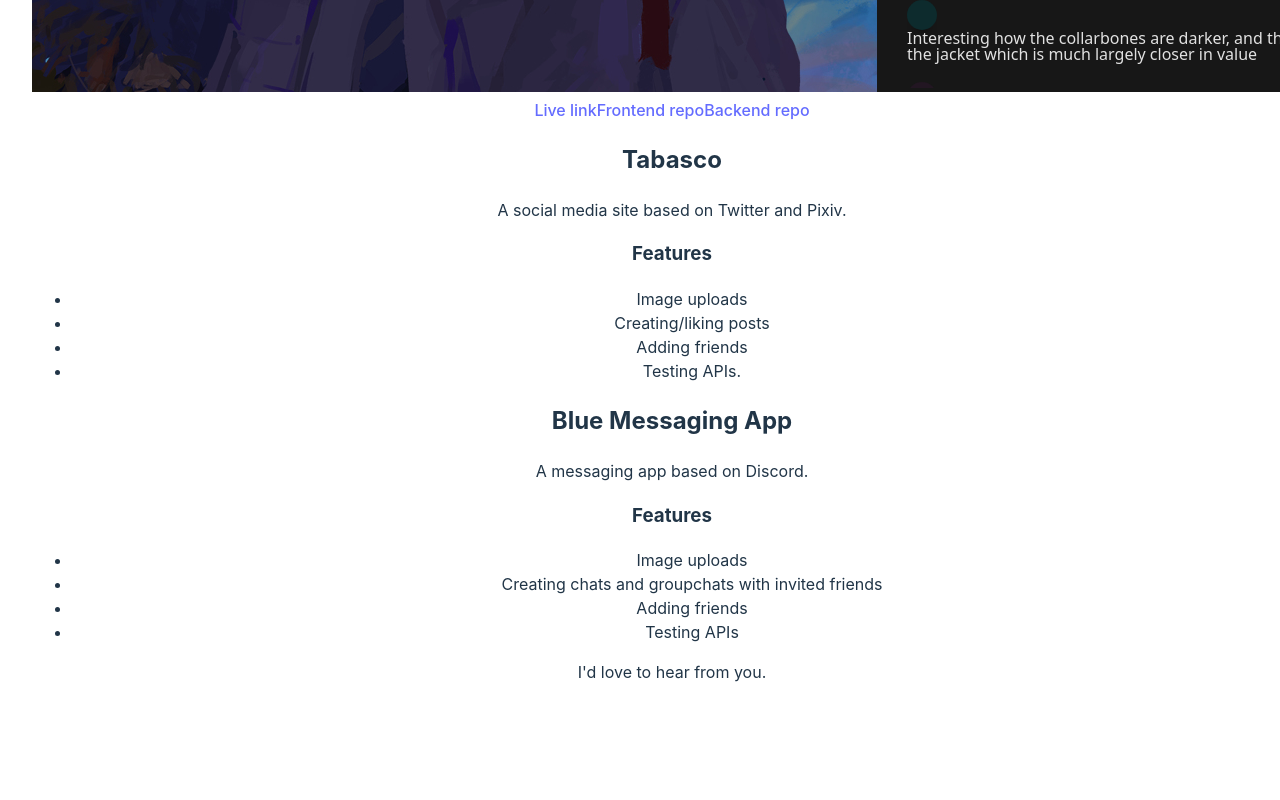
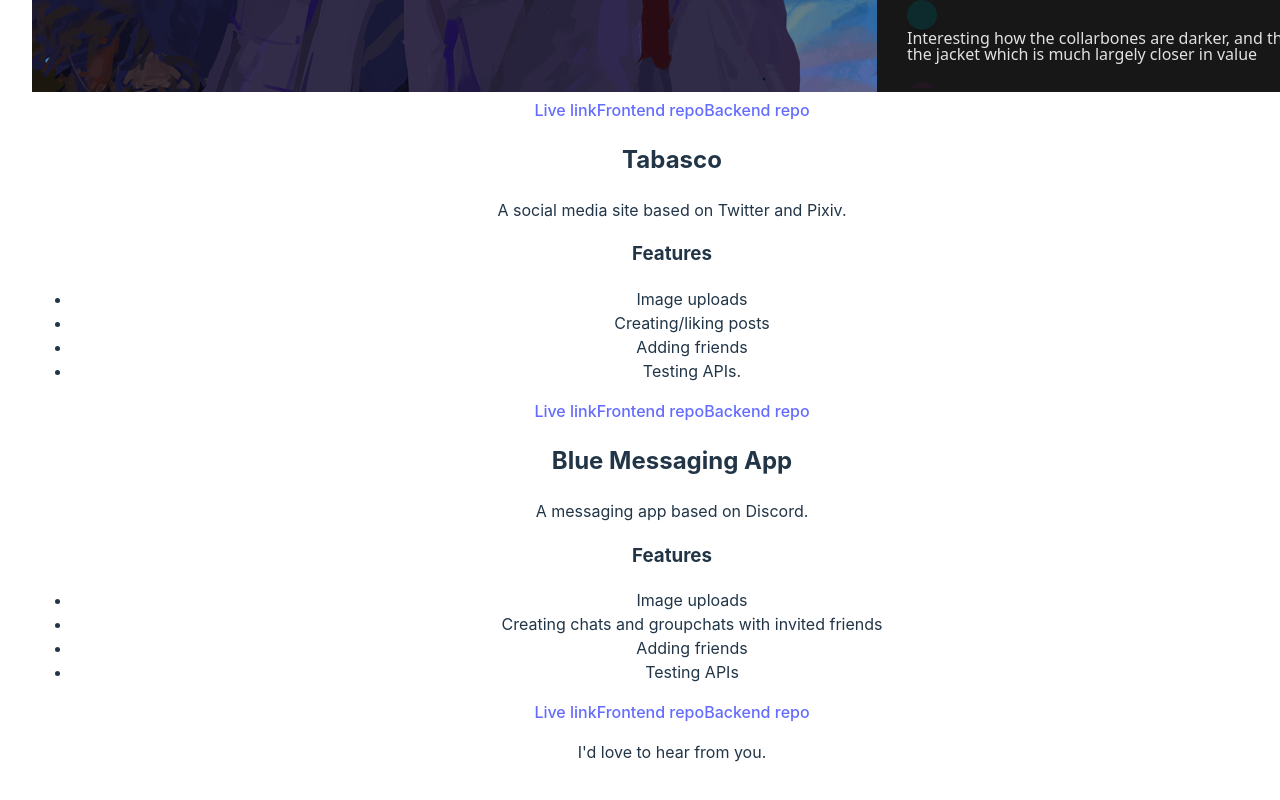
Before and after one commit to jasonHYLam/personal-portfolio-v2, a React (Vite) app: page / in a window 1280 px wide. Shown: the part 1820-2620 px from the top of the page. Before the commit the page ends 2552 px from the top, so only its background shows below. Built offline with nearby package versions, Linux system fonts and the light colour scheme.

Commit message:
Add links to Tabasco and BlueMessagingApp

```diff
--- a/src/components/projects/project/BlueMessagingApp.jsx
+++ b/src/components/projects/project/BlueMessagingApp.jsx
@@ -11,6 +11,22 @@ export function BlueMessagingApp() {
         <li>Adding friends</li>
         <li>Testing APIs</li>
       </ul>
+
+      <a href="https://blue-messaging-app.netlify.app/login" target="_blank">
+        Live link
+      </a>
+      <a
+        href="https://github.com/jasonHYLam/TOP-messaging-app-client/"
+        target="_blank"
+      >
+        Frontend repo
+      </a>
+      <a
+        href="https://github.com/jasonHYLam/TOP-messaging-app-backend/"
+        target="_blank"
+      >
+        Backend repo
+      </a>
     </>
   );
 }
--- a/src/components/projects/project/Tabasco.jsx
+++ b/src/components/projects/project/Tabasco.jsx
@@ -11,6 +11,16 @@ export function Tabasco() {
         <li>Adding friends</li>
         <li>Testing APIs.</li>
       </ul>
+
+      <a href="https://tabasco.netlify.app/login" target="_blank">
+        Live link
+      </a>
+      <a href="https://github.com/jasonHYLam/Odinbook/" target="_blank">
+        Frontend repo
+      </a>
+      <a href="https://github.com/jasonHYLam/Odinbook-Server/" target="_blank">
+        Backend repo
+      </a>
     </>
   );
 }
```
